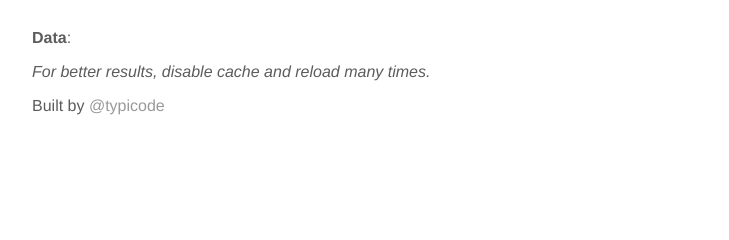
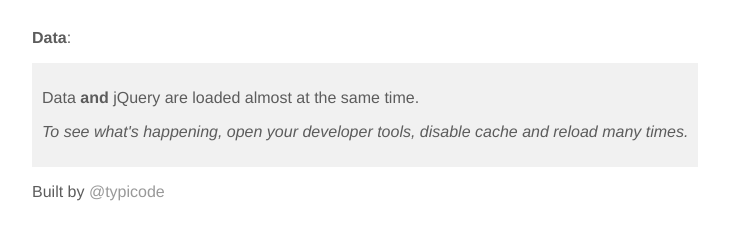
Before and after one commit to typicode/pegasus, a website: page example/with.html in a window 1280 px wide. Shown: the part 222-462 px from the top of the page, without its empty margins (26-755 px from the left). Drawn offline with Linux system fonts and the light colour scheme; no server answers.

Commit message:
Update examples

```diff
--- a/example/with.html
+++ b/example/with.html
@@ -28,6 +28,12 @@
         margin-right: 20px;
       }
 
+      .notice {
+        background: #F1F1F1;
+        padding: 10px;
+        display: inline-block;
+      }
+
       .jumbotron, #time {
         color: rgb(20, 189, 147);
         font-size: 2em;
@@ -55,9 +61,14 @@
       <strong>Data</strong>: <span id="data">&nbsp;</span>
     </p>
 
-    <p>
-      <em>For better results, disable cache and reload many times.</em>
-    </p>
+    <div class="notice">
+      <p>
+        Data <strong>and</strong> jQuery are loaded almost at the same time.
+      </p>
+      <p>
+        <em>To see what's happening, open your developer tools, disable cache and reload many times.</em>
+      </p>
+    </div>
 
     <p>
       Built by <a href="https://github.com/typicode">@typicode</a>
```
Also changed, not shown: example/index.html (+16 -3 lines).
